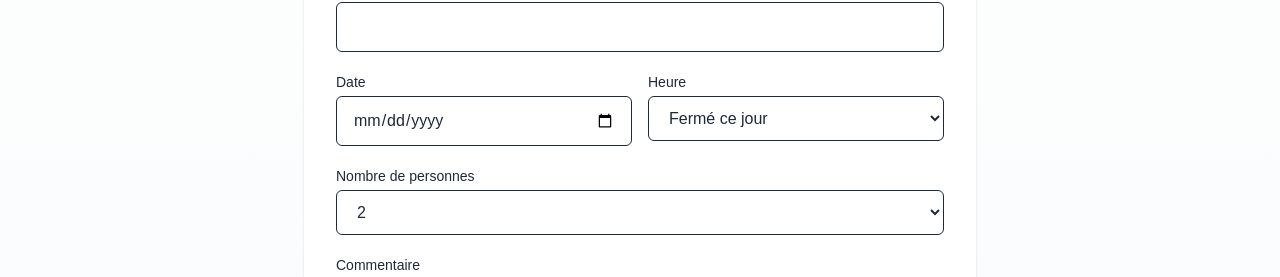
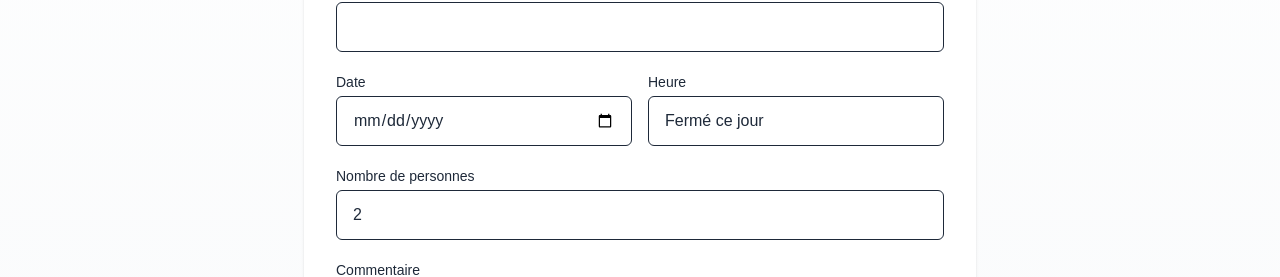
Before and after one commit to syss69/react-restaurant, a Next.js app: page /reservation in a window 1280 px wide. Shown: the part 494-771 px from the top of the page. Built offline with nearby package versions, Linux system fonts and the light colour scheme; a web font is replaced by a local one.

Commit message:
fixed width of date input

```diff
--- a/src/components/reservationForm.tsx
+++ b/src/components/reservationForm.tsx
@@ -248,7 +248,7 @@ export default function ReservationForm() {
 // ---------- helpers UI ----------
 
 const inputCls =
-  "w-full border rounded-md px-4 py-3 focus:outline-none focus:ring-2 focus:ring-black/20";
+  "w-full border rounded-md px-4 py-3 appearance-none focus:outline-none focus:ring-2 focus:ring-black/20 ";
 
 
 function Field({
```
